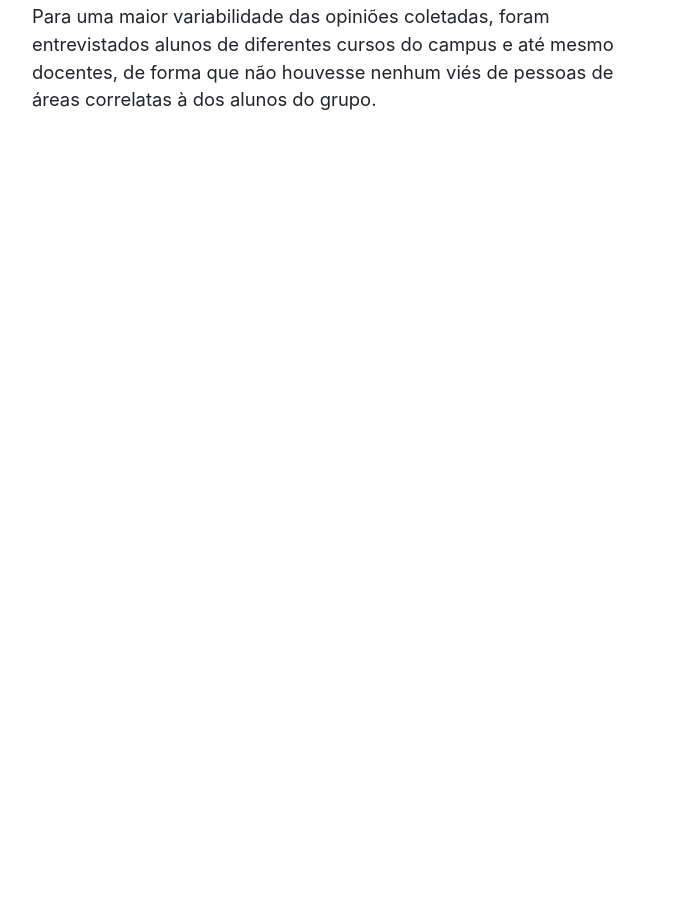
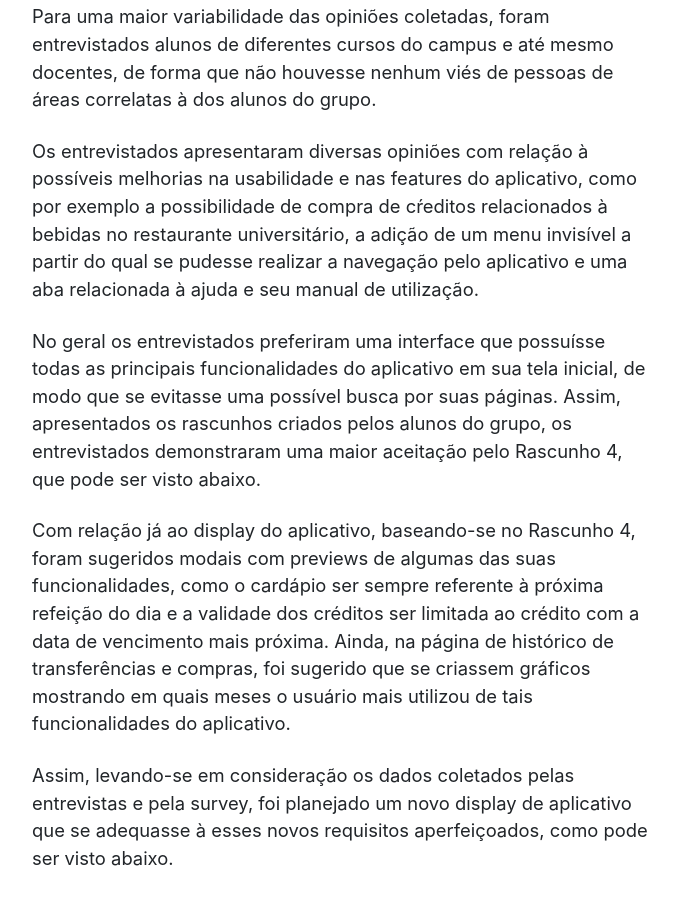
Before and after one commit to igorluppi/ihc_project, a website with bundled scripts: page index.html in a window 1280 px wide. Shown: the part 4647-5551 px from the top of the page, without its empty margins (288-966 px from the left). Before the commit the page ends 5096 px from the top, so only its background shows below. Built offline with nearby package versions, Linux system fonts and the light colour scheme; a web font is replaced by a local one.

Commit message:
Added interview's first version.

```diff
--- a/index.html
+++ b/index.html
@@ -144,6 +144,12 @@
                 <div class="subheading mb-3">Análise pessoal</div>
                 <p class="lead mb-4">Como uma segunda forma de avaliação das opiniões dos usuários sobre a utilização da aplicação em desenvolvimento, cada integrante do grupo se tornou responsável por entrevistar três pessoas, possíveis usuários da aplicação, a fim de coletar suas opiniões sobre a mesma.</p>
                 <p class="lead mb-4"> Para uma maior variabilidade das opiniões coletadas, foram entrevistados alunos de diferentes cursos do campus e até mesmo docentes, de forma que não houvesse nenhum viés de pessoas de áreas correlatas à dos alunos do grupo.</p>
+                <p class="lead mb-4"> Os entrevistados apresentaram diversas opiniões com relação à possíveis melhorias na usabilidade e nas features do aplicativo, como por exemplo a possibilidade de compra de cŕeditos relacionados à bebidas no restaurante universitário, a adição de um menu invisível a partir do qual se pudesse realizar a navegação pelo aplicativo e uma aba relacionada à ajuda e seu manual de utilização. </p>
+                <p class="lead mb-4"> No geral os entrevistados preferiram uma interface que possuísse todas as principais funcionalidades do aplicativo em sua tela inicial, de modo que se evitasse uma possível busca por suas páginas. Assim, apresentados os rascunhos criados pelos alunos do grupo, os entrevistados demonstraram uma maior aceitação pelo Rascunho 4, que pode ser visto abaixo. </p>
+                <p class="lead mb-4"> Com relação já ao display do aplicativo, baseando-se no Rascunho 4, foram sugeridos modais com previews de algumas das suas funcionalidades, como o cardápio ser sempre referente à próxima refeição do dia e a validade dos créditos ser limitada ao crédito com a data de vencimento mais próxima. Ainda, na página de histórico de transferências e compras, foi sugerido que se criassem gráficos mostrando em quais meses o usuário mais utilizou de tais funcionalidades do aplicativo. </p>
+
+                <p class="lead mb-4">  Assim, levando-se em consideração os dados coletados pelas entrevistas e pela survey, foi planejado um novo display de aplicativo que se adequasse à esses novos requisitos aperfeiçoados, como pode ser visto abaixo. </p>
+
             </div>
             <div class="resume-date text-md-right">
                 <span class="text-primary">Pesquisa presencial com usuário</span>
```
